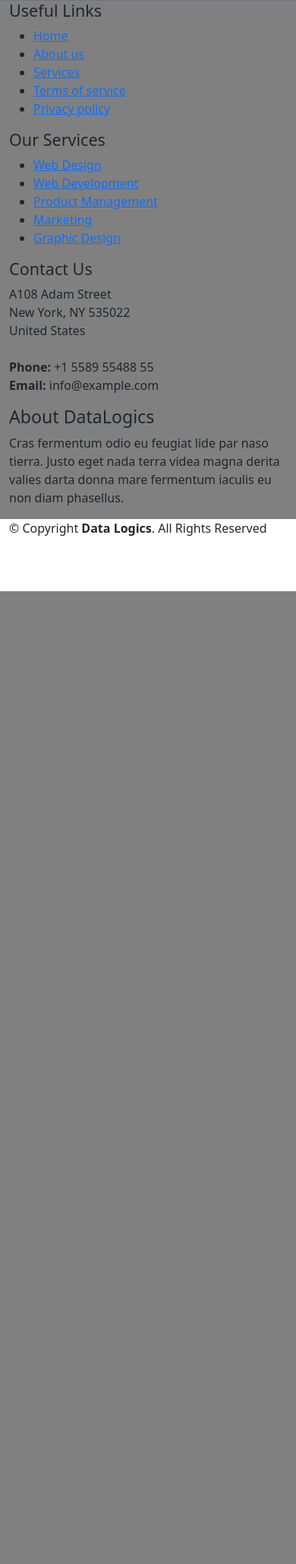
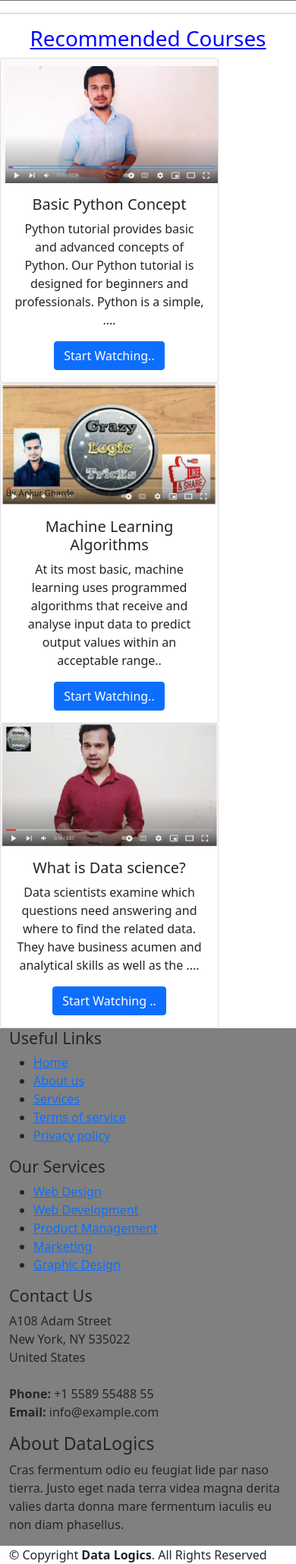
Before and after one commit to AnkitaGharde/datalogics2, a Django app: page /courses in a window 390 px wide. Shown: the part 66-2124 px from the top of the page at 76% size. Before the commit the page ends 844 px from the top, so only its background shows below. Run offline with Django 4.2, Linux system fonts and the light colour scheme.

Commit message:
Update courses.html

```diff
--- a/myapp/templates/myapp/courses.html
+++ b/myapp/templates/myapp/courses.html
@@ -1,6 +1,48 @@
 {% extends 'myapp/basecode/base.html' %}
 {% load static %}
 {% block content %}
+<section>
+        <div class="text-center">
+    <div class="col-sm-12 ">
+<hr>
+        <h1 style="color:blue;"><u>Recommended Courses</u></h1>
+    <div class="row">
+    <div class="col-sm-4">
+ <div class="card" style="width: 18rem;">
+  <img src="{% static 'myapp/images/youtube3.png'%}" class="card-img-top" alt="...">
+  <div class="card-body">
+    <h5 class="card-title">Basic Python Concept</h5>
+    <p class="card-text">Python tutorial provides basic and advanced concepts of Python. Our Python tutorial is designed for beginners and professionals. Python is a simple, ....</p>
+    <a href="#" class="btn btn-primary">Start Watching..</a>
+  </div>
+</div>
+    </div>
+
+       <div class="col-sm-4">
+       <div class="card" style="width: 18rem;">
+  <img src="{% static 'myapp/images/youtube1.png'%}" class="card-img-top" alt="...">
+  <div class="card-body">
+    <h5 class="card-title">Machine Learning Algorithms</h5>
+    <p class="card-text">At its most basic, machine learning uses programmed algorithms that receive and analyse input data to predict output values within an acceptable range..</p>
+    <a href="#" class="btn btn-primary">Start Watching..</a>
+  </div>
+</div>
+    </div>
+
+        <div class="col-sm-4">
+
+    <div class="card" style="width: 18rem;">
+  <img src="{% static 'myapp/images/youtube2.png'%}" class="card-img-top" alt="...">
+  <div class="card-body">
+    <h5 class="card-title">What is Data science?</h5>
+    <p class="card-text">Data scientists examine which questions need answering and where to find the related data. They have business acumen and analytical skills as well as the ....</p>
+    <a href="#" class="btn btn-primary">Start Watching ..</a>
+  </div>
+</div>
+
+    </div>
+    </div>
 
 
+</section>
 {% endblock content %}
```
